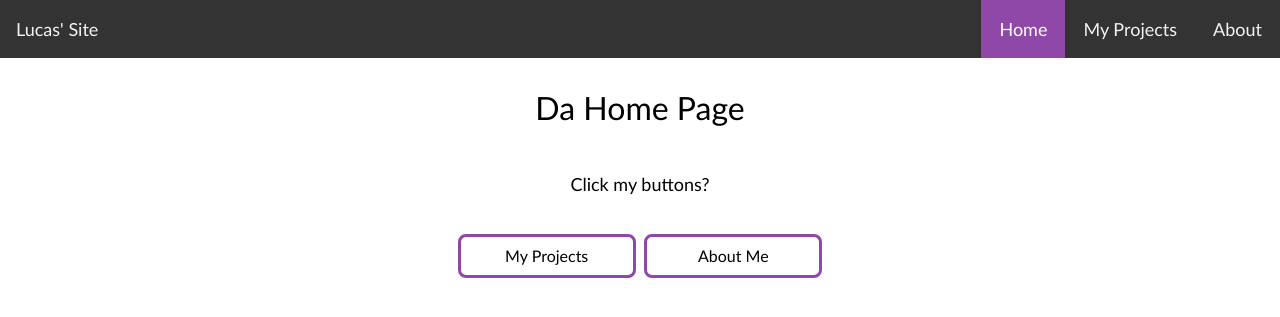
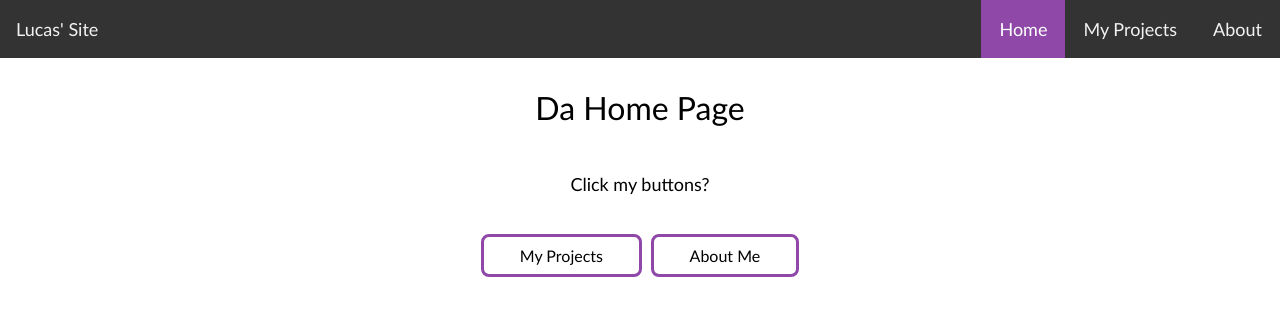
Before and after one commit to lucaslovestacos/lucaslovestacos.github.io, a PHP site: page / in a window 1280 px wide. Shown: the top 317 px of the page. Run offline with PHP 8.4, Linux system fonts and the light colour scheme.

Commit message:
Update style.css

```diff
--- a/style.css
+++ b/style.css
@@ -73,8 +73,6 @@ body, html {
   background-color: white;
   border-radius: 8px;
   font-size: 16px;
-  width: 100px;
-  height: 20px;
   color: black;
   padding: 9px 36px;
   text-align: center;
```
